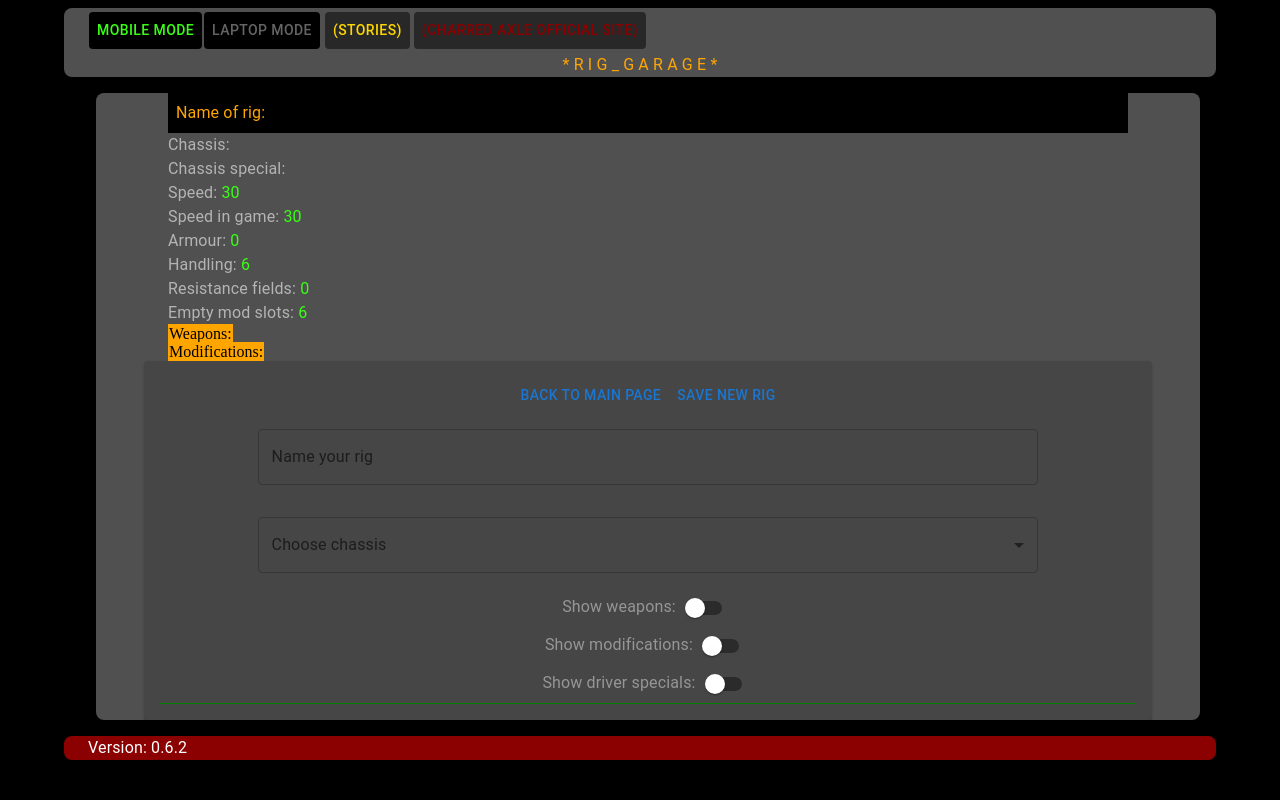
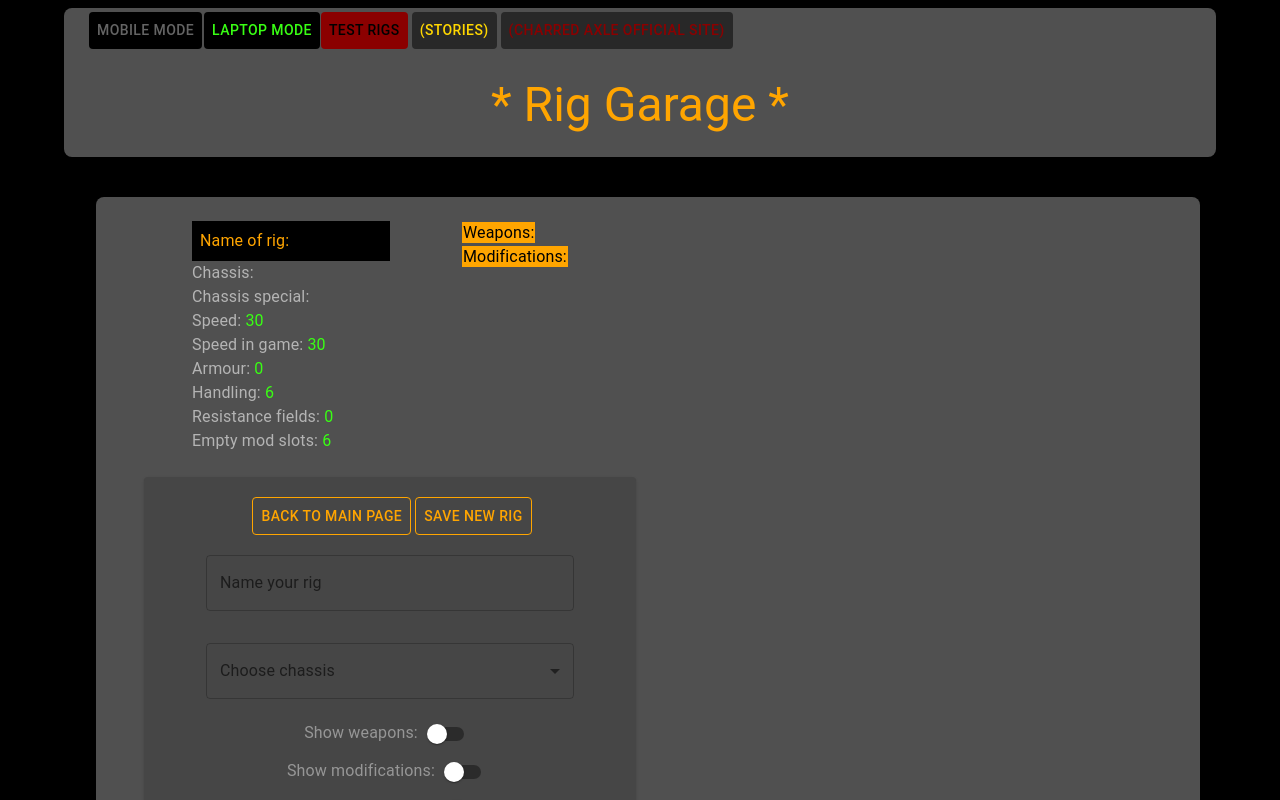
Before and after one commit to irtep/riggers, a React (Create React App) app: page / in a window 1280 px wide. Both pictures are taken after a click on the button "NEW RIG". Shown: the top 800 px of the page. Built offline with nearby package versions, Linux system fonts and the light colour scheme.

Commit message:
mobile support

```diff
--- a/src/components/Footer.tsx
+++ b/src/components/Footer.tsx
@@ -10,7 +10,7 @@
       borderRadius: 2
     }}>
       <Typography>
-        Version: 0.6.2
+        Version: 0.7.0
       </Typography>
     </Container>
   );
--- a/src/components/Main.tsx
+++ b/src/components/Main.tsx
@@ -34,10 +34,15 @@
             {
                 (mode === 'main') ?
                     <>
-                        <Button onClick={() => {
-                            setRigObject(initialObject);
-                            setMode('create');
-                        }}>new rig</Button>
+                        <Button
+                            sx={{
+                                border: '1px solid orange',
+                                color: 'orange'
+                            }}
+                            onClick={() => {
+                                setRigObject(initialObject);
+                                setMode('create');
+                            }}>new rig</Button>
 
                         {
                             (savedRigs.length > 0) ?
--- a/src/components/createRigComponents/LeftSide.tsx
+++ b/src/components/createRigComponents/LeftSide.tsx
@@ -229,6 +229,11 @@
                 color: "rgb(150,150,150)"
             }}>
                 <Button
+                    sx={{
+                        border: '1px solid orange',
+                        color: 'orange',
+                        margin: 0.5
+                    }}
                     onClick={
                         () => {
                             setMode('main');
@@ -238,6 +243,10 @@
                     Back to main page
                 </Button>
                 <Button
+                    sx={{
+                        border: '1px solid orange',
+                        color: 'orange'
+                    }}
                     onClick={() => {
                         try {
                             if (mode === 'edit') {
--- a/src/context/RigContext.tsx
+++ b/src/context/RigContext.tsx
@@ -5,6 +5,7 @@
 import { Weapon, weapons } from '../data/weapons';
 import { Mine, mines } from '../data/mines';
 import { familiarModifications, familiarWeapons } from '../data/familiar';
+import userIsMobile from '../customHooks/userIsMobile';
 
 export const RigContext: React.Context<any> = createContext(undefined);
 
@@ -152,8 +153,10 @@
     pool2: number[];
 }
 export const RigProvider: React.FC<Props> = (props: Props): React.ReactElement => {
-
-    const [device, setDevice] = useState<'mobile' | 'laptop'>('mobile');
+    const isMobile: boolean = userIsMobile();
+    const [device, setDevice] = useState<'mobile' | 'laptop'>((isMobile
+                                                                ? 'mobile'
+                                                                : 'laptop'));
     const [rigObject, setRigObject] = useState<RigObject>(initialObject);
     const [mode, setMode] = useState<
         'main' |
@@ -254,14 +257,14 @@
         } else {
             let newSpeed: number = (rigATM.speed as number) + (negative ? -values.speed : values.speed);
             let newArmour: number = (rigATM.armour as number) + (negative ? -values.armour : values.armour);
-            let newHandling: number = (rigATM.handlingMods as number) + (negative ? -values.handling : values.handling);
+            let newHandling: number = (rigATM.handling as number) + (negative ? -values.handling : values.handling);
             let newResistanceFields: number = (rigATM.resistanceFields as number) + (negative ? -values.resistanceFields : values.resistanceFields);
 
             rigATM = {
                 ...rigATM,
                 speed: newSpeed,
                 armour: newArmour,
-                handlingMods: newHandling, // useEffect at Main.tsx handles the calculation
+                handling: newHandling,
                 resistanceFields: newResistanceFields
             };
         }
@@ -287,7 +290,7 @@
                 armour: 2,
                 emptySlots: 3
             },
-            handlingMods: 0
+            handlingMods: 0 // not used atm. updateRig does this
         };
 
         // update stats, based on chassis
@@ -325,8 +328,8 @@
                 resistanceFields: 0
             }
             const foundMod = rigModifications
-                            .concat(weaponModifications)
-                            .filter((listMod: Modification) => listMod.name === rigMod);
+                .concat(weaponModifications)
+                .filter((listMod: Modification) => listMod.name === rigMod);
 
             if (foundMod[0] && foundMod[0].specialEffect) {
                 foundMod[0].specialEffect.forEach((spessu: SpecialEffect) => {
@@ -435,9 +438,12 @@
         (rigNow.driverSpecial.includes('Drifter')) ?
             extras = 1 : extras = 0;
 
+        (rigNow.driverSpecial.includes('Turbo Charger')) ?
+            extras = extras-2 : extras = extras;
+
         rigNow = {
             ...rigNow,
-            handling: Math.floor(speedOfRig / 5) + rigObject.handlingMods + extras,
+            handling: Math.floor(speedOfRig / 5) + extras,
             realSpeed: roundedSpeed,
             emptySlots: modSlots
         };
@@ -532,7 +538,8 @@
             initialObject,
             rigTestObject, setRigTestObject,
             turnOrder, setTurnOrder,
-            updateRig, addStats, payPrice
+            updateRig, addStats, payPrice,
+            isMobile
         }}>
             {props.children}
         </RigContext.Provider>
--- /dev/null
+++ b/src/customHooks/userIsMobile.tsx
@@ -0,0 +1,22 @@
+import { useState, useEffect } from "react";
+
+const useIsMobile = (breakpoint: number = 768): boolean => {
+  const [isMobile, setIsMobile] = useState<boolean>(window.innerWidth <= breakpoint);
+
+  useEffect(() => {
+    const mediaQuery: MediaQueryList = window.matchMedia(`(max-width: ${breakpoint}px)`);
+    const handleResize = (e: MediaQueryListEvent): void => setIsMobile(e.matches);
+
+    // Initial check
+    setIsMobile(mediaQuery.matches);
+
+    // Listen for changes
+    mediaQuery.addEventListener("change", handleResize);
+
+    return () => mediaQuery.removeEventListener("change", handleResize);
+  }, [breakpoint]);
+
+  return isMobile;
+};
+
+export default useIsMobile;
```
